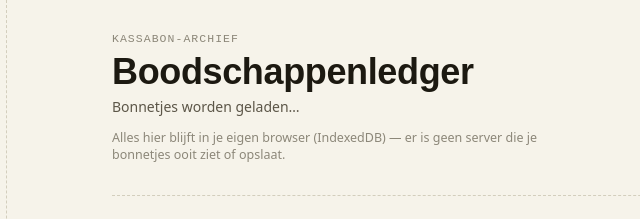
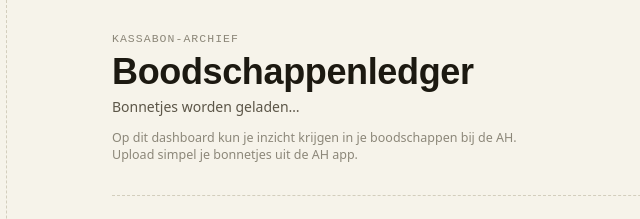
Before and after one commit to corvanessen/AH-bonnetjes-inzicht, a website built with Vite: page web/index.html in a window 1280 px wide. Shown: the top 219 px of the page, 183-823 px from the left. Built offline with nearby package versions, Linux system fonts and the light colour scheme.

Commit message:
Rewrite dashboard intro text to focus on what it does
Co-Authored-By: Claude Sonnet 5 <noreply@anthropic.com>

```diff
--- a/web/index.html
+++ b/web/index.html
@@ -757,7 +757,7 @@
     <div class="eyebrow">Kassabon-archief</div>
     <h1>Boodschappenledger</h1>
     <p class="range" id="rangeLine">Bonnetjes worden geladen…</p>
-    <p class="privacy-note">Alles hier blijft in je eigen browser (IndexedDB) — er is geen server die je bonnetjes ooit ziet of opslaat.</p>
+    <p class="privacy-note">Op dit dashboard kun je inzicht krijgen in je boodschappen bij de AH. Upload simpel je bonnetjes uit de AH app.</p>
   </header>
 
   <div class="data-toolbar" id="dataToolbar" hidden>
```
